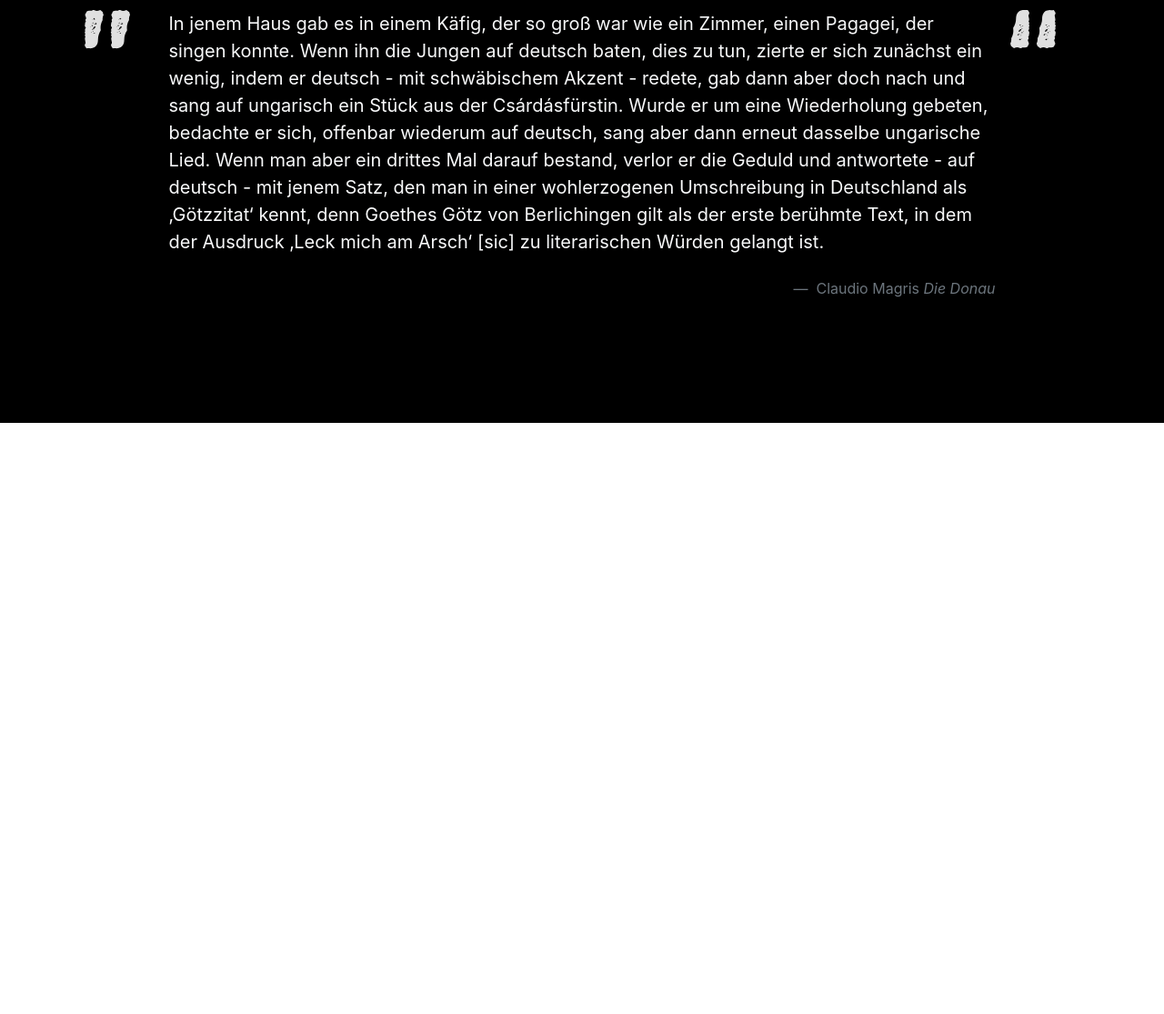
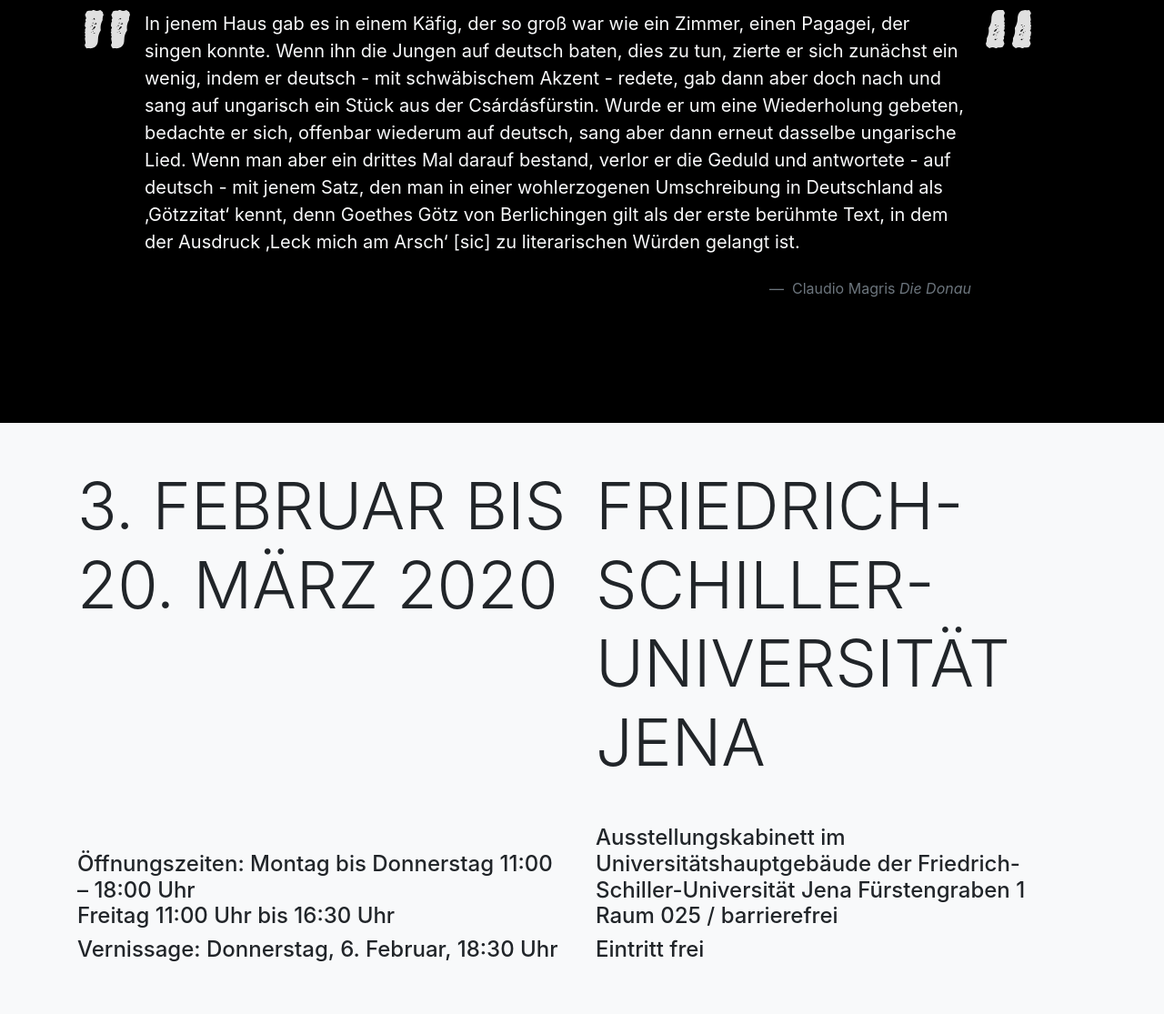
Before and after one commit to Kathrin92/wort_an_wort, a website: page index.html in a window 1280 px wide. Shown: the part 3035-4150 px from the top of the page at 91% size. Before the commit the page ends 3500 px from the top, so only its background shows below. Drawn offline with nearby package versions, Linux system fonts and the light colour scheme.

Commit message:
Add wowann section

```diff
--- a/index.html
+++ b/index.html
@@ -65,7 +65,7 @@
                             <a class="nav-link" href="#">WER</a>
                         </li>
                         <li class="nav-item">
-                            <a class="nav-link" href="#">WANN/WO</a>
+                            <a class="nav-link" href="#wannwo">WANN/WO</a>
                         </li>
                         <li class="nav-item">
                             <a class="nav-link" href="#programm">PROGRAMM</a>
@@ -83,7 +83,6 @@
                 </div>
             </nav>
         </header>
-
         <main class="mt-5 bg-light">
             <div
                 id="carouselExampleSlidesOnly"
@@ -255,7 +254,6 @@
                                 >Weiter</a
                             >
                         </div>
-
                         <div
                             class="col-sm-7 text-light pl-5"
                             style="padding-bottom: 6rem; min-width: 30em;"
@@ -268,7 +266,6 @@
                                 Mehrsprachigkeit ein. Das prägnanteste Zitat
                                 lautet:
                             </p>
-
                             <blockquote class="blockquote mb-0 pl-5">
                                 <p>
                                     <em
@@ -292,7 +289,7 @@
                         <div
                             class="container d-flex flex-row bd-highlight mb-3 pb-5"
                         >
-                            <div class="col-sm-1 p-2 bd-highlight">
+                            <div class="col-md-auto p-2 bd-highlight">
                                 <svg
                                     version="1.1"
                                     id="Layer_1"
@@ -300,7 +297,7 @@
                                     xmlns:xlink="http://www.w3.org/1999/xlink"
                                     x="0px"
                                     y="0px"
-                                    viewBox="0 0 40.9 34.5"
+                                    viewbox="0 0 40.9 34.5"
                                     style="enable-background:new 0 0 40.9 34.5;"
                                     xml:space="preserve"
                                     width="50"
@@ -312,7 +309,7 @@
                                     </style>
                                     <title>Asset 1</title>
                                     <g id="Layer_2_1_">
-                                        <g id="Layer_1-2">
+                                        <g id="Layer_1-2-3">
                                             <path
                                                 class="st0"
                                                 d="M5.3,14.9h0.2v0.7H5.3V14.9z M5.8,19.8c0.4,0,0.7,0,0.9-0.2c-0.2,0.4-0.4,0.7-0.9,0.7V19.8z M7.6,13.8
@@ -352,7 +349,7 @@
                                 </svg>
                             </div>
                             <blockquote
-                                class="col-sm p-2 bd-highlight blockquote text-light"
+                                class="col-sm-10 p-2 bd-highlight blockquote text-light"
                             >
                                 <p>
                                     In jenem Haus gab es in einem Käfig, der so
@@ -384,15 +381,14 @@
                                     <cite title="Source Title">Die Donau</cite>
                                 </footer>
                             </blockquote>
-                            <div class="col-sm-1 p-2 bd-highlight">
+                            <div class="col-md-auto p-2 bd-highlight">
                                 <svg
                                     version="1.1"
-                                    id="Layer_1"
                                     xmlns="http://www.w3.org/2000/svg"
                                     xmlns:xlink="http://www.w3.org/1999/xlink"
                                     x="0px"
                                     y="0px"
-                                    viewBox="0 0 40.9 34.5"
+                                    viewbox="0 0 40.9 34.5"
                                     style="enable-background:new 0 0 40.9 34.5;"
                                     xml:space="preserve"
                                     width="50"
@@ -403,8 +399,7 @@
                                         }
                                     </style>
                                     <title>Asset 1</title>
-                                    <g id="Layer_2_1_">
-                                        <g id="Layer_1-2">
+
                                     <path
                                         class="st0"
                                         d="M35.6,19.6h-0.2v-0.7h0.2V19.6z M35.1,14.7c-0.4,0-0.7,0-0.9,0.2c0.2-0.4,0.4-0.7,0.9-0.7V14.7z M33.3,20.7
@@ -439,13 +434,45 @@
 			c0.1,0,0.1-0.1,0.2-0.1c-0.1-0.7-0.1-1.5,0.2-2.2c0.1-0.8-0.2-1.7-0.9-2.2v-0.4c0.6-0.5,0.9-1.4,0.7-2.2c-0.3-0.7-0.1-1.5,0.4-2
 			C16.8,13.6,16.6,12.8,16.9,12.2"
                                     />
-                                        </g>
-                                    </g>
                                 </svg>
                             </div>
                         </div>
                     </div>
                 </article>
+            </div>
+            <div id="wannwo" class="container">
+                <div class="row pb-5">
+                    <div class="col-sm d-flex flex-column">
+                        <h1 class="display-3 mt-5 mb-5">
+                            3. FEBRUAR BIS 20. MÄRZ 2020
+                        </h1>
+                        <div class="mt-auto">
+                            <p class="h4">
+                                Öffnungszeiten: Montag bis Donnerstag 11:00 –
+                                18:00 Uhr<br />
+                                Freitag 11:00 Uhr bis 16:30 Uhr
+                            </p>
+                            <p class="h4">
+                                Vernissage: Donnerstag, 6. Februar, 18:30 Uhr
+                            </p>
+                        </div>
+                    </div>
+                    <div class="col-sm d-flex flex-column">
+                        <h1 class="display-3 mb-5 mt-5">
+                            FRIEDRICH-SCHILLER-UNIVERSITÄT JENA
+                        </h1>
+                        <div class="mt-auto">
+                            <p class="h4">
+                                Ausstellungskabinett im Universitätshauptgebäude
+                                der Friedrich-Schiller-Universität Jena
+                                Fürstengraben 1 Raum 025 / barrierefrei
+                            </p>
+                            <p class="h4">
+                                Eintritt frei
+                            </p>
+                        </div>
+                    </div>
+                </div>
             </div>
         </main>
         <footer></footer>
```
Lines whose indentation alone changed are shown as unchanged.
